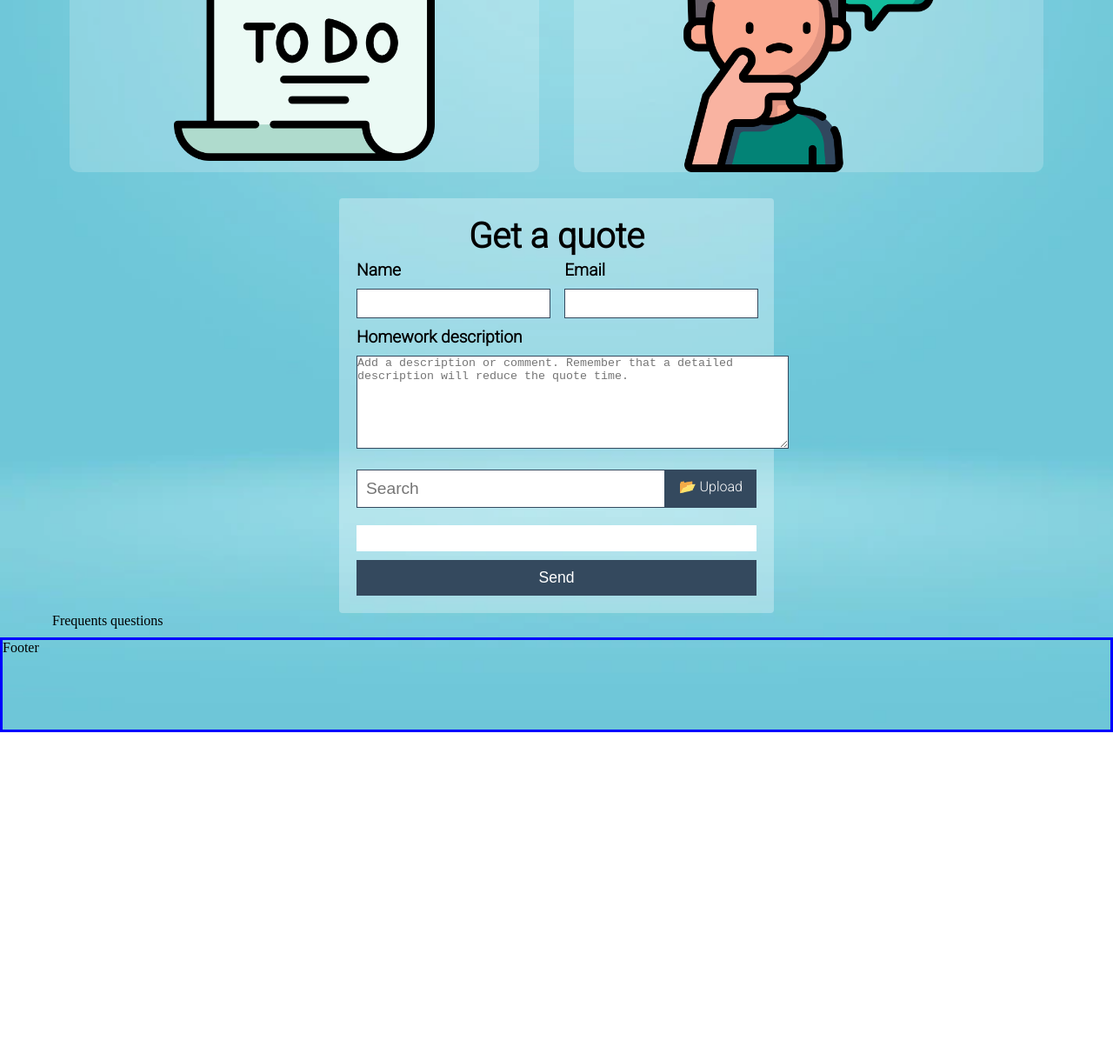
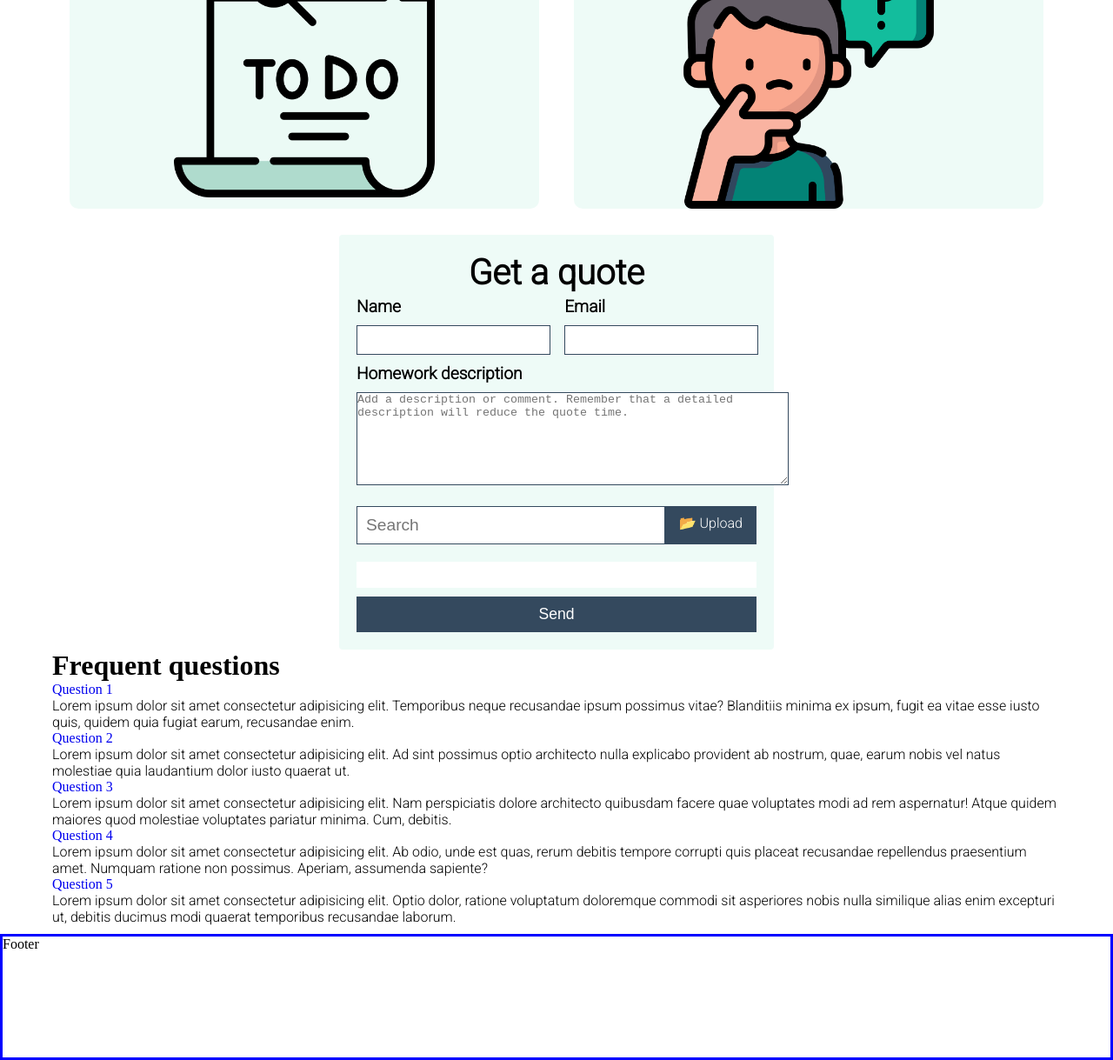
Before and after one commit to Llaniz17/Homework, a plain HTML site: page index.html in a window 1280 px wide. Shown: the part 618-1837 px from the top of the page at 87% size. Before the commit the page ends 1460 px from the top, so only its background shows below. Drawn offline with nearby package versions, Linux system fonts and the light colour scheme.

Commit message:
Cambié fondo e hice pequeños arreglos

```diff
--- a/css/styles.css
+++ b/css/styles.css
@@ -8,8 +8,7 @@
 }
 body{
     /* background-color: rgb(234, 250, 245); */
-	background-image: url(/img/fonfo-vertical.webp);
-	background-size: cover;
+	background:white;
 	display: grid;
 	grid-template-rows: 1.4fr 10fr 1.2fr;
 	/*border: solid red;*/
@@ -224,7 +223,7 @@ section{
     font-size: 20px;
     background-color: #34495e;
     border-radius: 6px;
-    border: 2px solid #1abc9c;
+    border: 2px solid #34495e;
 	color: rgb(255, 255, 255);
 }
 .content > .Home > .content-home > .btn-home > a:hover{
@@ -275,7 +274,7 @@ section{
 }
 
 .wflip-card-front {
-	background-color: rgb(255, 255, 255, 0.2);
+	background-color:rgb(234, 250, 245, 0.8);
 	color: black;
 }
 
@@ -322,7 +321,7 @@ section{
 
 
 .hflip-card-front {
-	background-color: rgb(255, 255, 255, 0.2);
+	background-color:rgb(234, 250, 245, 0.8);
 	color: black;
 }
 
@@ -375,7 +374,7 @@ section{
 	min-width: 400px;
 	max-width: 460px;
 	min-height: 260px;
-	background-color: rgb(255, 255, 255,0.3);
+	background-color:rgb(234, 250, 245, 0.8);
 	border-radius: 4px;
 	padding: 20px;
 }
@@ -451,3 +450,9 @@ progress {
 .textArea-description{
 	border: solid 0.2px #34495e;
 }
+
+/* Questions */
+
+.questions{
+
+}
--- a/index.html
+++ b/index.html
@@ -119,7 +119,31 @@
                 <input type="submit" class="form_submit" value="Send" onclick="getValuesForm()">
             </form>
         </div>
-        <div>Frequents questions</div>
+        <div class="questions">
+            <h1>Frequent questions</h1>
+            <ul>
+                <li>
+                    <a href="#q1">Question 1 </a>
+                    <p id="q1">Lorem ipsum dolor sit amet consectetur adipisicing elit. Temporibus neque recusandae ipsum possimus vitae? Blanditiis minima ex ipsum, fugit ea vitae esse iusto quis, quidem quia fugiat earum, recusandae enim.</p>
+                </li>
+                <li>
+                    <a href="#q2">Question 2</a>
+                    <p id="q2">Lorem ipsum dolor sit amet consectetur adipisicing elit. Ad sint possimus optio architecto nulla explicabo provident ab nostrum, quae, earum nobis vel natus molestiae quia laudantium dolor iusto quaerat ut.</p>
+                </li>
+                <li>
+                    <a href="#q3">Question 3</a>
+                    <p id="q3">Lorem ipsum dolor sit amet consectetur adipisicing elit. Nam perspiciatis dolore architecto quibusdam facere quae voluptates modi ad rem aspernatur! Atque quidem maiores quod molestiae voluptates pariatur minima. Cum, debitis.</p>
+                </li>
+                <li>
+                    <a href="#q4">Question 4</a>
+                    <p id="q4">Lorem ipsum dolor sit amet consectetur adipisicing elit. Ab odio, unde est quas, rerum debitis tempore corrupti quis placeat recusandae repellendus praesentium amet. Numquam ratione non possimus. Aperiam, assumenda sapiente?</p>
+                </li>
+                <li>
+                    <a href="#q5">Question 5</a>
+                    <p id="q5">Lorem ipsum dolor sit amet consectetur adipisicing elit. Optio dolor, ratione voluptatum doloremque commodi sit asperiores nobis nulla similique alias enim excepturi ut, debitis ducimus modi quaerat temporibus recusandae laborum.</p>
+                </li>
+            </ul>
+        </div>
     </div>
     <footer class="footer">Footer</footer>
     <script src="./js/index.js"></script>
```
